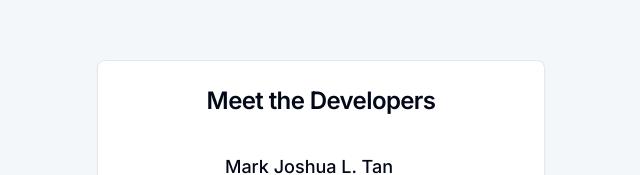
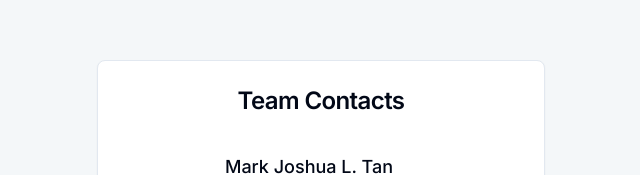
Before and after one commit to MarkJoshuaLTan/studio, a Next.js app: page /developers in a window 1280 px wide. Shown: the part 133-308 px from the top of the page, without its empty margins (319-959 px from the left). Built offline with nearby package versions, Linux system fonts and the light colour scheme.

Commit message:
in the about panel can u Replace the title “Developers” with “Contact /

```diff
--- a/src/app/developers/page.tsx
+++ b/src/app/developers/page.tsx
@@ -15,7 +15,7 @@ export default function DevelopersPage() {
     <div className="flex min-h-screen flex-col items-center justify-center p-4">
       <Card className="w-full max-w-md">
         <CardHeader>
-          <CardTitle className="text-center text-2xl">Meet the Developers</CardTitle>
+          <CardTitle className="text-center text-2xl">Team Contacts</CardTitle>
         </CardHeader>
         <CardContent>
           <ul className="space-y-3">
--- a/src/components/about-dialog.tsx
+++ b/src/components/about-dialog.tsx
@@ -164,10 +164,10 @@ export function AboutDialog() {
             <section className="space-y-3">
               <h3 className="text-lg font-semibold flex items-center gap-2">
                 <Users className="h-5 w-5 text-primary" />
-                Developers
+                Team Contacts
               </h3>
               <p className="text-sm text-muted-foreground">
-                Conceptualized and developed by a dedicated team committed to digital innovation in public administration.
+                For inquiries or feedback regarding the application&apos;s development, you may connect with the project team:
               </p>
               <div className="grid grid-cols-1 sm:grid-cols-2 gap-2">
                 {developers.map((dev) => (
```
